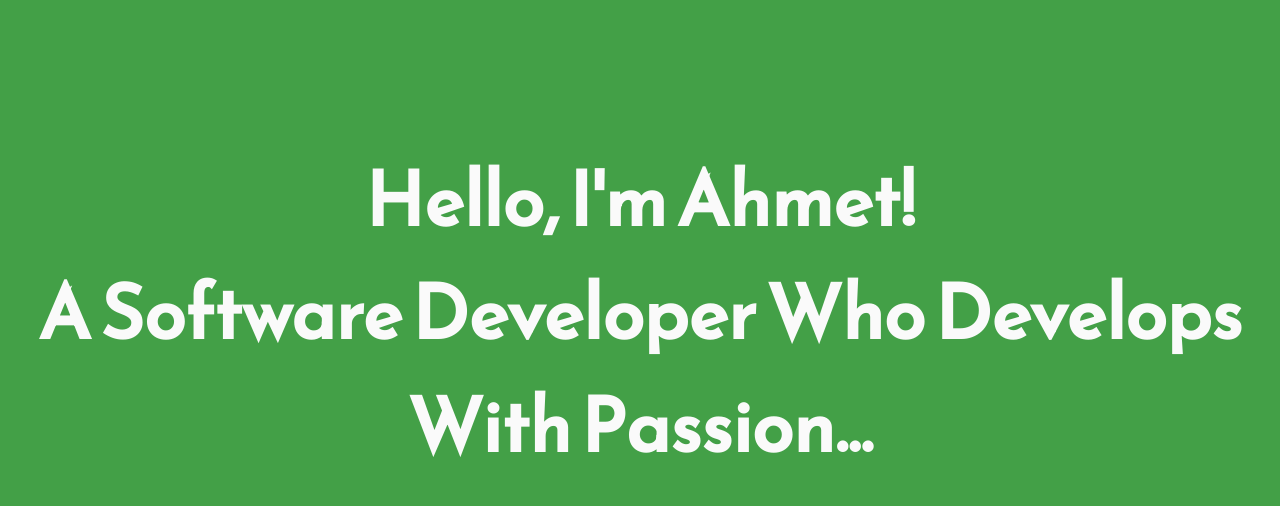
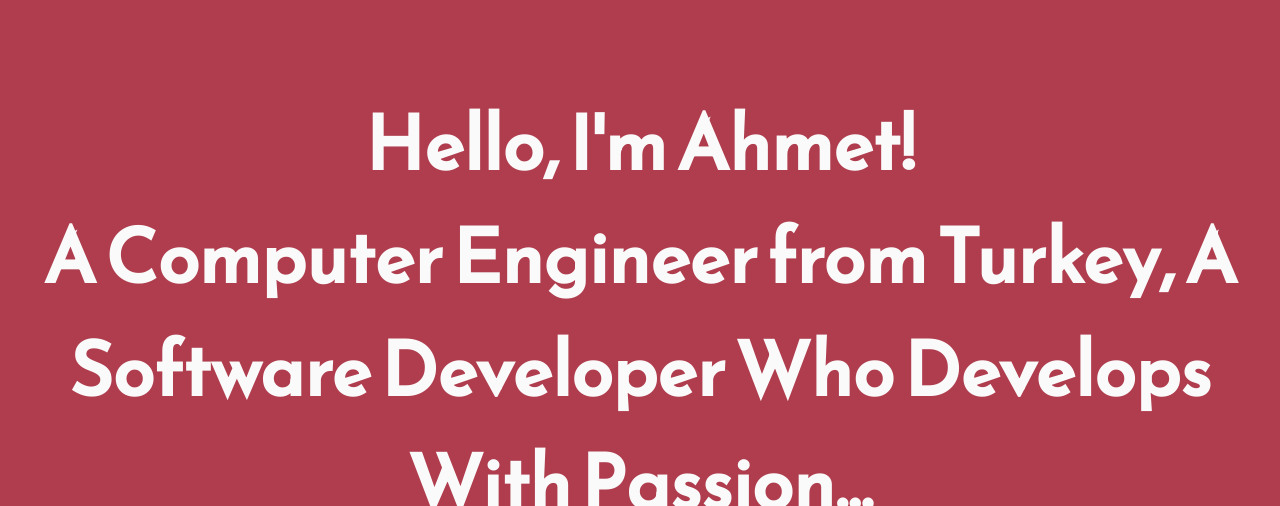
Before and after one commit to MihrimatriX/mihrimatrix.github.io, a plain HTML site: page index.html in a window 1280 px wide. Shown: the top 506 px of the page. Drawn offline with Linux system fonts and the light colour scheme.

Commit message:
Update index.html

```diff
--- a/index.html
+++ b/index.html
@@ -14,7 +14,10 @@
 	<link href="https://use.fontawesome.com/releases/v5.12.0/css/all.css" rel="stylesheet" />
 	<link rel="stylesheet" href="css/reset.css" />
 	<link rel="stylesheet" href="css/styles.css" />
-	<link rel="stylesheet" href="css/themes/green-white.css" />
+
+	<link rel="stylesheet" href="css/themes/red-white.css">
+
+	<!-- <link rel="stylesheet" href="css/themes/green-white.css">  -->
 	<!-- <link rel="stylesheet" href="css/themes/red-white.css">    -->
 	<!-- <link rel="stylesheet" href="css/themes/grey-white.css">   -->
 	<!-- <link rel="stylesheet" href="css/themes/white-indigo.css"> -->
@@ -27,6 +30,7 @@
 <body>
 	<main>
 		<div class="intro">Hello, I'm Ahmet! <br/>
+			A Computer Engineer from Turkey,
 			A Software Developer Who Develops With Passion...
 		</div>
 		<div class="tagline">JavaScript • HTML • CSS • C/C++ • C# • JAVA</div>
```
